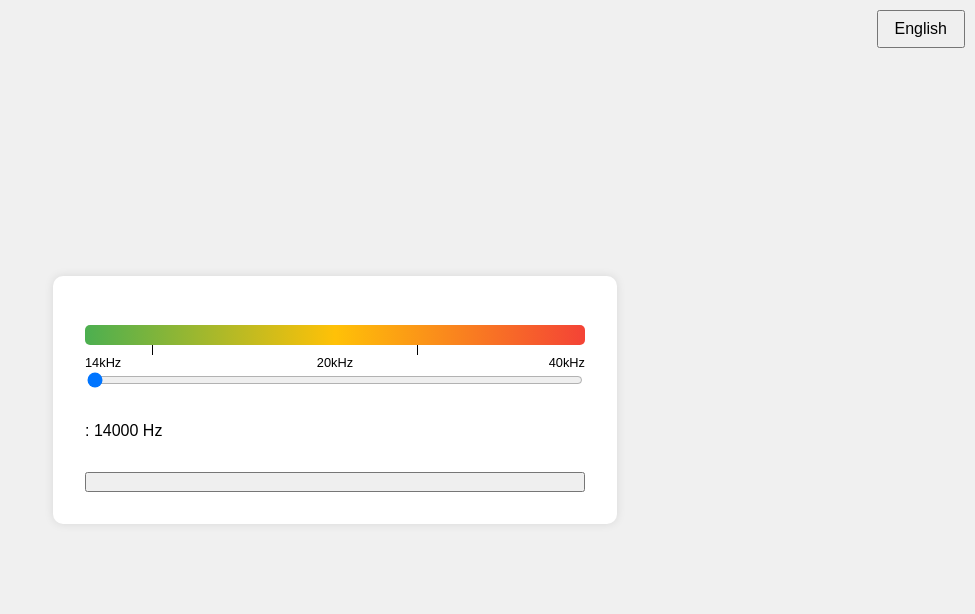
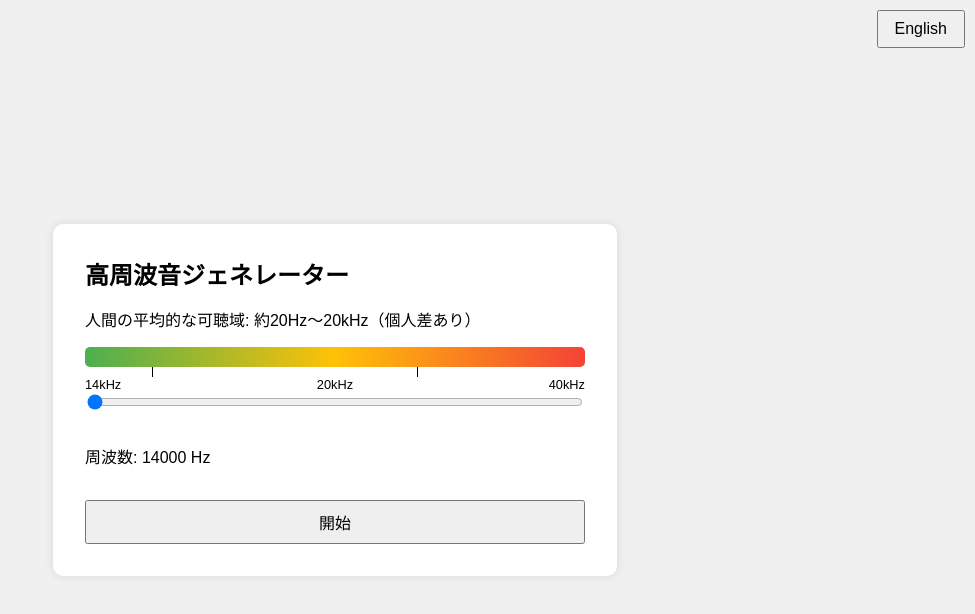
Before and after one commit to ynbr/ms.github.io, a plain HTML site: page index.html in a window 1280 px wide. Shown: the whole page, without its empty margins (305-1280 px from the left). Drawn offline with Linux system fonts and the light colour scheme.

Commit message:
Update index.html

```diff
--- a/index.html
+++ b/index.html
@@ -72,8 +72,8 @@
 <body>
     <button id="languageToggle">English</button>
     <div class="container">
-        <h1 data-ja="高周波音ジェネレーター" data-en="High Frequency Sound Generator"></h1>
-        <p data-ja="人間の平均的な可聴域: 約20Hz〜20kHz（個人差あり）" data-en="Average human audible range: about 20Hz to 20kHz (varies by individual)"></p>
+        <h1 data-ja="高周波音ジェネレーター" data-en="High Frequency Sound Generator">高周波音ジェネレーター</h1>
+        <p data-ja="人間の平均的な可聴域: 約20Hz〜20kHz（個人差あり）" data-en="Average human audible range: about 20Hz to 20kHz (varies by individual)">人間の平均的な可聴域: 約20Hz〜20kHz（個人差あり）</p>
         <div class="frequency-range"></div>
         <div class="frequency-labels">
             <span>14kHz</span>
@@ -82,8 +82,8 @@
         </div>
         <div class="controls">
             <input type="range" id="frequencySlider" min="14000" max="40000" step="100" value="14000">
-            <p><span data-ja="周波数" data-en="Frequency"></span>: <span id="frequencyValue">14000</span> Hz</p>
-            <button id="toggleSound" data-ja="開始" data-en="Start"></button>
+            <p><span data-ja="周波数" data-en="Frequency">周波数</span>: <span id="frequencyValue">14000</span> Hz</p>
+            <button id="toggleSound" data-ja="開始" data-en="Start">開始</button>
         </div>
     </div>
 
```
